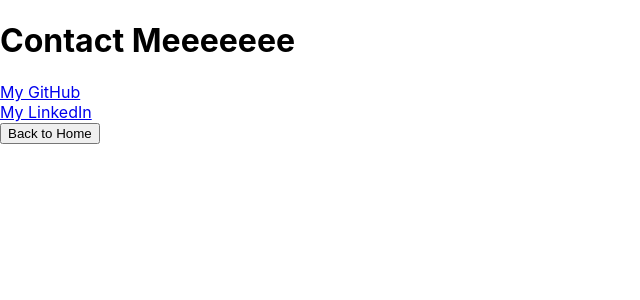
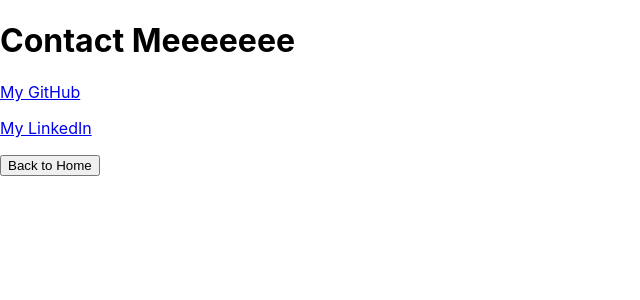
Before and after one commit to LonelyFort/My-Personal-Website, a React (Create React App) app: page /contactme in a window 1280 px wide. Shown: the top 300 px of the page, without its empty margins (0-640 px from the left). Built offline with nearby package versions, Linux system fonts and the light colour scheme.

Commit message:
08072024 fixed link

```diff
--- a/src/App.css
+++ b/src/App.css
@@ -17,7 +17,7 @@
 
 .SideBar {
   height: 800px;
-  width: 120px;
+  width: 150px;
   background-color: yellow;
 }
 
@@ -35,3 +35,8 @@
 }
 
 /* About CSS */
+/* Contact Me Css */
+
+.ContactMe {
+
+}
--- a/src/components/Pages/ContactMe.jsx
+++ b/src/components/Pages/ContactMe.jsx
@@ -1,4 +1,4 @@
-import { useNavigate, Link } from "react-router-dom";
+import { useNavigate} from "react-router-dom";
 
 export default function ContactMe() {
     const navigate = useNavigate();
@@ -6,12 +6,12 @@
     return(
         <div className="ContactMe">
             <h1>Contact Meeeeeee</h1>
-            <div>
-                <Link to={{ pathname: "https://github.com/LonelyFort"}} target="_blank">My GitHub</Link>
-            </div>
-            <div>
-                <Link to={{ pathname: "linkedin.com/in/liu-yu-wei-b182a52ab"}} target="_blank">My LinkedIn</Link>
-            </div>
+            <p>
+                <a href="https://github.com/LonelyFort" target="_blank" rel="noopener noreferrer">My GitHub</a>
+            </p>
+            <p>
+                <a href="https://linkedin.com/in/liu-yu-wei-b182a52ab" target="_blank" rel="noopener noreferrer">My LinkedIn</a>
+            </p>
             <div>
             <button onClick={() => navigate("/")}>
                 {" "}
```
Also changed, not shown: 1 other file (tests, documents, lock files or other folders).
